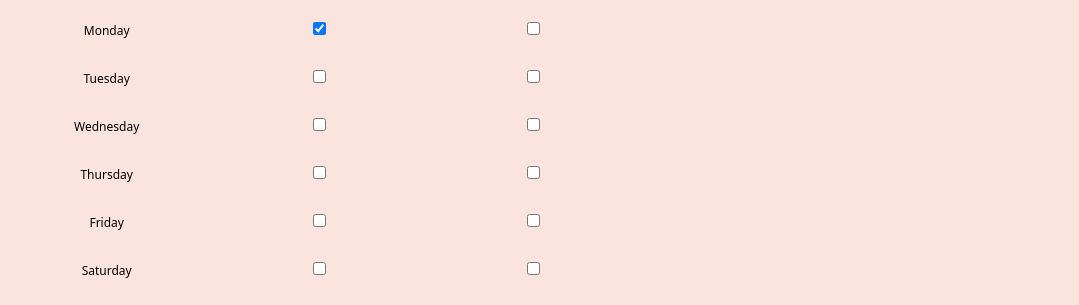
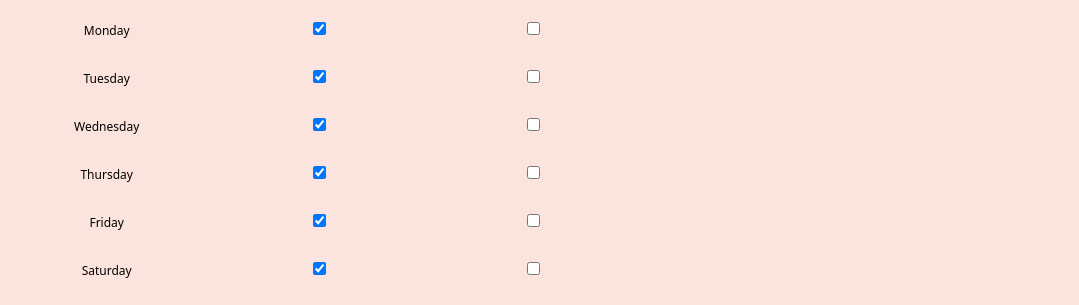
Before and after one commit to Rin-o/M2-Project-Frontend, a React (Vite) app: page /babysitters/1/update in a window 1280 px wide. Shown: the part 647-952 px from the top of the page, without its empty margins (0-1079 px from the left). Built offline with nearby package versions, Linux system fonts and the light colour scheme; no server answers; a web font is replaced by a local one.

Commit message:
still working on availability

```diff
--- a/src/pages/UpdatePage.jsx
+++ b/src/pages/UpdatePage.jsx
@@ -111,13 +111,13 @@ const UpdatePage = () => {
             setPicture(babysitter.picture)
             setExperience(babysitter.experience)
             setCost(babysitter.cost)
-            setMonday(babysitter.availability[0].morning)
-            setTuesday(babysitter.availability[1].morning)
-            setWednesday(babysitter.availability[2].morning)
-            setThursday(babysitter.availability[3].morning)
-            setFriday(babysitter.availability[4].morning)
-            setSaturday(babysitter.availability[5].morning)
-            setSunday(babysitter.availability[6].morning)
+            setMonday({...monday, ['morning']: babysitter.availability[0].morning, ['afternoon']: babysitter.availability[0].afternoon})
+            setTuesday({...tuesday, ['morning']: babysitter.availability[1].morning, ['afternoon']: babysitter.availability[1].afternoon})
+            setWednesday({...wednesday, ['morning']: babysitter.availability[2].morning, ['afternoon']: babysitter.availability[2].afternoon})
+            setThursday({...thursday, ['morning']: babysitter.availability[3].morning, ['afternoon']: babysitter.availability[3].afternoon})
+            setFriday({...friday, ['morning']: babysitter.availability[4].morning, ['afternoon']: babysitter.availability[4].afternoon})
+            setSaturday({...saturday, ['morning']: babysitter.availability[5].morning, ['afternoon']: babysitter.availability[5].afternoon})
+            setSunday({...sunday, ['morning']: babysitter.availability[6].morning, ['afternoon']: babysitter.availability[6].afternoon})
         }
     }
 
@@ -140,7 +140,7 @@ const UpdatePage = () => {
       }
     }
 
-
+    console.log(monday)
 
     return (
         <div>
@@ -223,63 +223,63 @@ const UpdatePage = () => {
                   <tr>
                     <td>Monday</td>
                     <td>
-                        <input value={monday?.morning} type="checkbox" name='monday-morning' checked={monday?.morning} onChange={event => setMonday(event.target.value)}/>
+                        <input type="checkbox" name='monday-morning' checked={monday?.morning} onChange={() => setMonday({ ...monday, ['morning']: !monday.morning })}/>
                     </td>
                     <td>
-                        <input value={monday?.afternoon} type="checkbox" name='monday-afternoon' /*checked={monday.afternoon}*/ onChange={event => setMonday(event.target.value)}/>
+                        <input type="checkbox" name='monday-afternoon' checked={monday.afternoon} onChange={() => setMonday({ ...monday, ['afternoon']: !monday.afternoon })}/>
                     </td>
                   </tr>
                   <tr>
                     <td>Tuesday</td>
                     <td>
-                        <input value={tuesday?.morning} type="checkbox" name='tuesday-morning' onChange={event => setMonday(event.target.value)}/>
+                        <input type="checkbox" name='tuesday-morning' checked={tuesday?.morning} onChange={event => setTuesday({ ...tuesday, ['morning']: !tuesday.morning })}/>
                     </td>
                     <td>
-                        <input value={tuesday?.afternoon} type="checkbox" name='tuesday-afternoon' onChange={event => setMonday(event.target.value)} />
+                        <input type="checkbox" name='tuesday-afternoon' checked={tuesday.afternoon} onChange={event => setTuesday({ ...tuesday, ['afternoon']: !tuesday.afternoon })} />
                     </td>
                   </tr>
                   <tr>
                     <td>Wednesday</td>
                     <td>
-                        <input value={wednesday?.morning} type="checkbox" name='wednesday-morning' onChange={event => setMonday(event.target.value)} />
+                        <input type="checkbox" name='wednesday-morning' checked={wednesday?.morning} onChange={event => setWednesday({ ...wednesday, ['morning']: !wednesday.morning })} />
                     </td>
                     <td>
-                        <input value={wednesday?.afternoon} type="checkbox" name='wednesday-afternoon' onChange={event => setMonday(event.target.value)} />
+                        <input type="checkbox" name='wednesday-afternoon' checked={wednesday.afternoon} onChange={event => setWednesday({ ...wednesday, ['afternoon']: !wednesday.afternoon })} />
                     </td>
                   </tr>
                   <tr>
                     <td>Thursday</td>
                     <td>
-                        <input value={thursday?.morning} type="checkbox" name='thursday-morning' onChange={event => setMonday(event.target.value)} />
+                        <input type="checkbox" name='thursday-morning' checked={thursday?.morning} onChange={event => setThursday({ ...thursday, ['morning']: !thursday.morning })} />
                     </td>
                     <td>
-                        <input value={thursday?.afternoon} type="checkbox" name='thursday-afternoon' onChange={event => setMonday(event.target.value)} />
+                        <input type="checkbox" name='thursday-afternoon' checked={thursday.afternoon} onChange={event => setThursday({ ...thursday, ['afternoon']: !thursday.afternoon })} />
                     </td>
                   </tr><tr>
                     <td>Friday</td>
                     <td>
-                        <input value={friday?.morning} type="checkbox" name='friday-morning' onChange={event => setMonday(event.target.value)} />
+                        <input type="checkbox" name='friday-morning' checked={friday?.morning} onChange={event => setFriday({ ...friday, ['morning']: !friday.morning })} />
                     </td>
                     <td>
-                        <input value={friday?.afternoon} type="checkbox" name='friday-afternoon' onChange={event => setMonday(event.target.value)} />
+                        <input type="checkbox" name='friday-afternoon' checked={friday.afternoon} onChange={event => setFriday({ ...friday, ['afternoon']: !friday.afternoon })} />
                     </td>
                   </tr>
                   <tr>
                     <td>Saturday</td>
                     <td>
-                        <input value={saturday?.morning} type="checkbox" name='saturday-morning' onChange={event => setMonday(event.target.value)} />
+                        <input type="checkbox" name='saturday-morning' checked={saturday?.morning} onChange={event => setSaturday({ ...saturday, ['morning']: !saturday.morning })} />
                     </td>
                     <td>
-                        <input value={saturday?.afternoon} type="checkbox" name='saturday-afternoon' onChange={event => setMonday(event.target.value)} />
+                        <input type="checkbox" name='saturday-afternoon' checked={saturday.afternoon} onChange={event => setSaturday({ ...saturday, ['afternoon']: !saturday.afternoon })} />
                     </td>
                   </tr>
                   <tr>
                     <td>Sunday</td>
                     <td>
-                        <input value={sunday?.morning} type="checkbox" name='sunday-morning' onChange={event => setMonday(event.target.value)} />
+                        <input type="checkbox" name='sunday-morning' checked={sunday?.morning} onChange={event => setSunday({ ...sunday, ['morning']: !sunday.morning })} />
                     </td>
                     <td>
-                        <input value={sunday?.afternoon} type="checkbox" name='sunday-afternoon' onChange={event => setMonday(event.target.value)} />
+                        <input type="checkbox" name='sunday-afternoon' checked={sunday.afternoon} onChange={event => setSunday({ ...sunday, ['afternoon']: !sunday.afternoon })} />
                     </td>
                   </tr>
                 </tbody>
```
